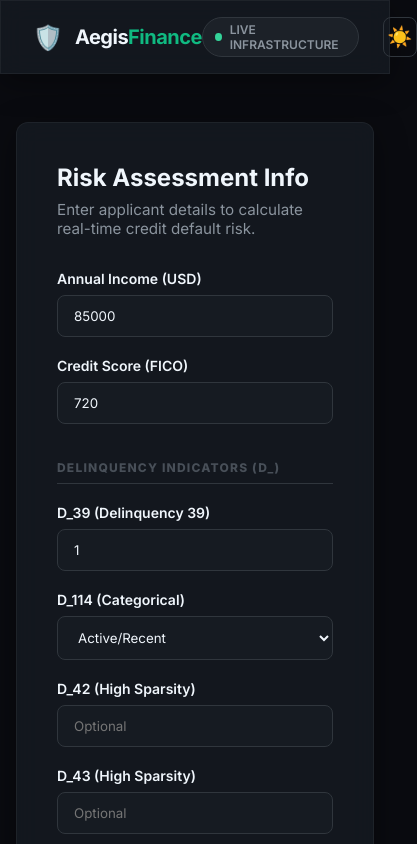
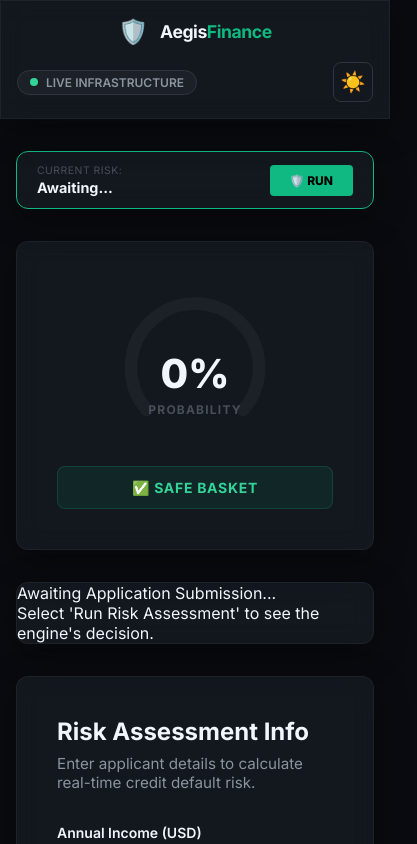
Before and after one commit to sankeashok/Aegis-Finance, a React app in the folder frontend/: page / in a window 390 px wide. Shown: the top 844 px of the page, 417 px wide, since content can reach past the window. Built offline with nearby package versions, Linux system fonts and the light colour scheme; the HTML template or start-up script is replaced by a standard one.

Commit message:
v1.1.4 Elite Sticky Mobile UX: Action-First Reimagining with Ashok Sanke Branding

```diff
--- a/frontend/src/App.css
+++ b/frontend/src/App.css
@@ -108,8 +108,97 @@
   }
 }
 
+/* Reimagined Mobile Layout Reordering */
+@media (max-width: 768px) {
+  .output-section {
+    order: -1; /* Result and Action Button at the top */
+  }
+
+  .result-display {
+    position: static !important; /* Disable sticky on mobile */
+    gap: 1.5rem;
+  }
+}
+
+.mobile-action-bar {
+  display: none;
+  width: 100%;
+}
+
+@media (max-width: 768px) {
+  .mobile-action-bar {
+    display: block;
+  }
+
+  .desktop-only-action {
+    display: none;
+  }
+}
+
 .input-section, .output-section {
   width: 100%;
+}
+
+.main-action-glow {
+  box-shadow: 0 0 20px rgba(16, 185, 129, 0.2);
+  border: 1px solid var(--accent-primary) !important;
+  transition: all 0.3s ease;
+}
+
+.main-action-glow:hover {
+  box-shadow: 0 0 30px rgba(16, 185, 129, 0.4);
+}
+
+/* Elite Mobile Sticky Actions */
+.sticky-mobile-actions {
+  display: none;
+  position: sticky;
+  top: 70px;
+  z-index: 99;
+  margin: 0 1rem 1rem 1rem;
+  padding: 0.75rem 1.25rem;
+  justify-content: space-between;
+  align-items: center;
+  border: 1px solid var(--accent-primary);
+  box-shadow: 0 8px 32px rgba(0, 0, 0, 0.4);
+}
+
+@media (max-width: 768px) {
+  .sticky-mobile-actions {
+    display: flex;
+  }
+}
+
+.quick-info {
+  display: flex;
+  flex-direction: column;
+  gap: 0.15rem;
+}
+
+.quick-label {
+  font-size: 0.65rem;
+  text-transform: uppercase;
+  letter-spacing: 0.05em;
+  color: var(--text-muted);
+}
+
+.quick-status {
+  font-size: 0.9rem;
+  font-weight: 700;
+}
+
+.quick-status.safe { color: var(--success); }
+.quick-status.high-risk { color: var(--danger); }
+
+.quick-run-btn {
+  background: var(--accent-primary);
+  color: #000;
+  border: none;
+  padding: 0.5rem 1.25rem;
+  border-radius: 4px;
+  font-weight: 800;
+  font-size: 0.75rem;
+  cursor: pointer;
 }
 
 .footer {
@@ -162,3 +251,25 @@
   position: sticky;
   top: 100px;
 }
+
+@media (max-width: 480px) {
+  .header-content {
+    padding: 0 1rem;
+    flex-direction: column;
+    gap: 1rem;
+  }
+
+  .header-actions {
+    width: 100%;
+    justify-content: space-between;
+  }
+
+  .logo-text {
+    font-size: 1.1rem;
+  }
+
+  .footer {
+    padding: 2rem 1rem;
+    margin-top: 2rem;
+  }
+}
--- a/frontend/src/App.jsx
+++ b/frontend/src/App.jsx
@@ -7,6 +7,14 @@ import './App.css'
 
 function App() {
   const [theme, setTheme] = useState(localStorage.getItem('theme') || 'dark')
+  const [formData, setFormData] = useState({
+    income: 85000,
+    credit_score: 720,
+    D_39: 1.0,
+    D_42: null,
+    D_43: null,
+    D_114: 1.0
+  })
   const [prediction, setPrediction] = useState(null)
   const [loading, setLoading] = useState(false)
   const [error, setError] = useState(null)
@@ -20,7 +28,16 @@ function App() {
     setTheme(prev => prev === 'dark' ? 'light' : 'dark')
   }
 
-  const handlePredict = async (formData) => {
+  const handleInputChange = (e) => {
+    const { name, value } = e.target
+    setFormData(prev => ({
+      ...prev,
+      [name]: value === '' ? null : parseFloat(value)
+    }))
+  }
+
+  const handlePredict = async (e) => {
+    if (e) e.preventDefault()
     setLoading(true)
     setError(null)
     try {
@@ -36,7 +53,7 @@ function App() {
         throw new Error('API request failed. Is the backend running?')
       }
 
-      const data = await response.ok ? await response.json() : null
+      const data = await response.json()
       setPrediction(data)
     } catch (err) {
       setError(err.message)
@@ -50,11 +67,24 @@ function App() {
     <div className="app-container">
       <Header theme={theme} onToggleTheme={toggleTheme} />
 
+      {/* Elite Sticky Quick Action Bar (Mobile Only) */}
+      <div className="sticky-mobile-actions glass-card">
+        <div className="quick-info">
+          <span className="quick-label">Current Risk:</span>
+          <span className={`quick-status ${prediction ? prediction.status.toLowerCase().replace(' ', '-') : ''}`}>
+            {prediction ? prediction.status : 'Awaiting...'}
+          </span>
+        </div>
+        <button
+          onClick={handlePredict}
+          className="quick-run-btn"
+          disabled={loading}
+        >
+          {loading ? '...' : '🛡️ RUN'}
+        </button>
+      </div>
+
       <main className="container main-layout">
-        <section className="input-section">
-          <RiskForm onSubmit={handlePredict} loading={loading} />
-        </section>
-
         <section className="output-section">
           {error && <div className="error-message glass-card">{error}</div>}
 
@@ -62,6 +92,15 @@ function App() {
             <AegisGauge probability={prediction ? prediction.probability : 0} />
             <ResultCard prediction={prediction} loading={loading} />
           </div>
+        </section>
+
+        <section className="input-section">
+          <RiskForm
+            formData={formData}
+            onChange={handleInputChange}
+            onSubmit={handlePredict}
+            loading={loading}
+          />
         </section>
       </main>
 
--- a/frontend/src/components/RiskForm.jsx
+++ b/frontend/src/components/RiskForm.jsx
@@ -1,26 +1,9 @@
 import React, { useState } from 'react';
 
-const RiskForm = ({ onSubmit, loading }) => {
-  const [formData, setFormData] = useState({
-    income: 85000,
-    credit_score: 720,
-    D_39: 1.0,
-    D_42: null,
-    D_43: null,
-    D_114: 1.0
-  });
-
-  const handleChange = (e) => {
-    const { name, value } = e.target;
-    setFormData(prev => ({
-      ...prev,
-      [name]: value === '' ? null : parseFloat(value)
-    }));
-  };
-
+const RiskForm = ({ formData, onChange, onSubmit, loading }) => {
   const handleSubmit = (e) => {
     e.preventDefault();
-    onSubmit(formData);
+    onSubmit();
   };
 
   return (
@@ -38,7 +21,7 @@ const RiskForm = ({ onSubmit, loading }) => {
               type="number"
               name="income"
               value={formData.income || ''}
-              onChange={handleChange}
+              onChange={onChange}
               placeholder="e.g. 75000"
               required
             />
@@ -50,7 +33,7 @@ const RiskForm = ({ onSubmit, loading }) => {
               type="number"
               name="credit_score"
               value={formData.credit_score || ''}
-              onChange={handleChange}
+              onChange={onChange}
               placeholder="300-850"
               min="300"
               max="850"
@@ -67,13 +50,13 @@ const RiskForm = ({ onSubmit, loading }) => {
               step="0.01"
               name="D_39"
               value={formData.D_39 ?? ''}
-              onChange={handleChange}
+              onChange={onChange}
             />
           </div>
 
           <div className="form-group">
             <label>D_114 (Categorical)</label>
-            <select name="D_114" value={formData.D_114 ?? ''} onChange={handleChange}>
+            <select name="D_114" value={formData.D_114 ?? ''} onChange={onChange}>
               <option value="1.0">Active/Recent</option>
               <option value="0.0">No Recent</option>
               <option value="">Unknown</option>
@@ -87,7 +70,7 @@ const RiskForm = ({ onSubmit, loading }) => {
               step="0.01"
               name="D_42"
               value={formData.D_42 ?? ''}
-              onChange={handleChange}
+              onChange={onChange}
               placeholder="Optional"
             />
           </div>
@@ -99,15 +82,18 @@ const RiskForm = ({ onSubmit, loading }) => {
               step="0.01"
               name="D_43"
               value={formData.D_43 ?? ''}
-              onChange={handleChange}
+              onChange={onChange}
               placeholder="Optional"
             />
           </div>
         </div>
 
-        <button type="submit" className="submit-btn" disabled={loading}>
-          {loading ? 'CALCULATING RISK...' : '🛡️ RUN RISK ASSESSMENT'}
-        </button>
+        {/* Action Button hidden on mobile but visible in desktop flow if needed */}
+        <div className="desktop-only-action">
+          <button type="submit" className="submit-btn" disabled={loading}>
+            {loading ? 'CALCULATING RISK...' : '🛡️ RUN RISK ASSESSMENT'}
+          </button>
+        </div>
       </form>
 
       <style>{`
```
